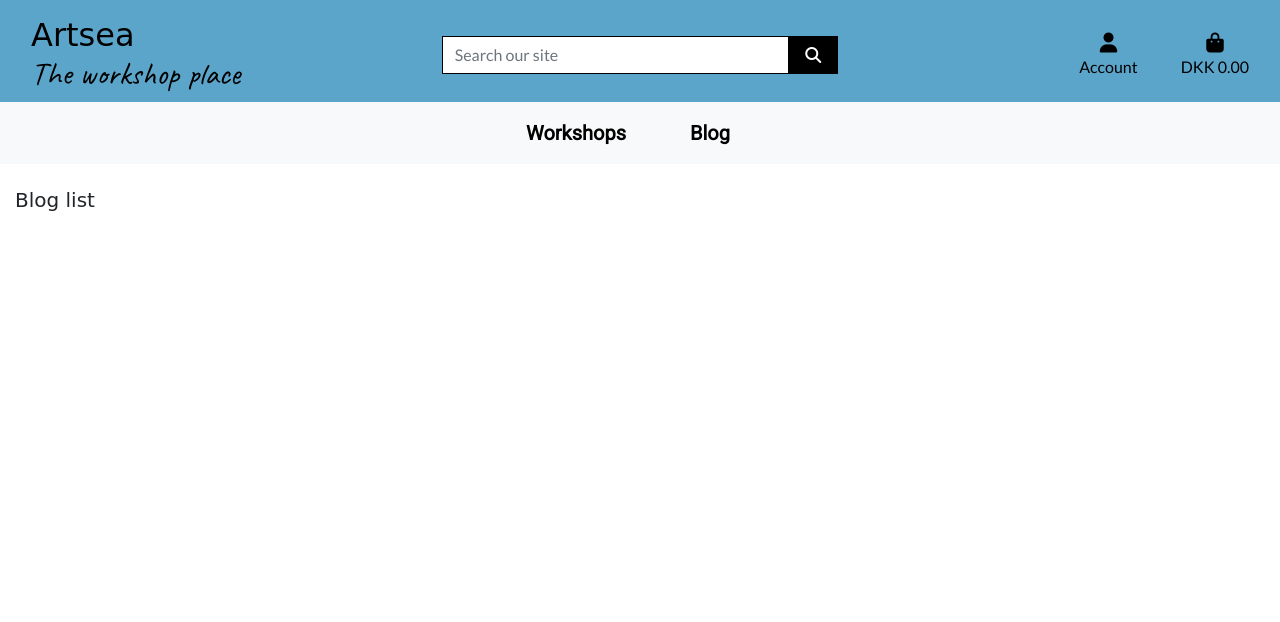
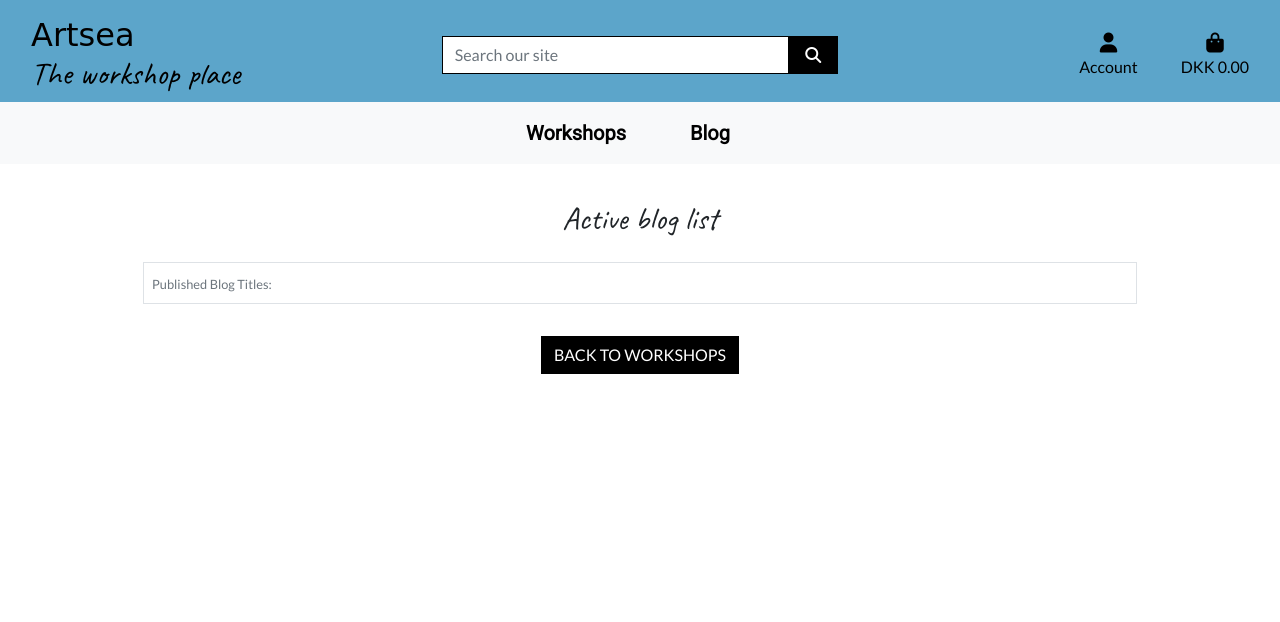
Before and after one commit to Anindita123-code/MS4-full-stack-artsea, a Django app: page /blog/ in a window 1280 px wide. Shown: the top 622 px of the page. Run offline with Django 3.2, Linux system fonts and the light colour scheme; data that the repository does not hold is empty; some libraries are stand-ins or nearby versions; some web fonts are replaced.

Commit message:
showing a list of active blogs which can be pulled out using the navbar

```diff
--- a/blog/templates/blog/blog_list.html
+++ b/blog/templates/blog/blog_list.html
@@ -2,35 +2,54 @@
 {% load static %}
 
 {% block page_header %}
-    <div class="container header-container-form">
+    <div class="container header-container-page">
         <div class="row">
             <div class="col"></div>
         </div>
     </div>
 {% endblock %}
 
-
 {% block content %}
     <div class="overlay"></div>
-<div class="container-fluid">
+    <div class="container">
         <div class="row">
-        <div class="col text-left mt-3">
-            <br><br><br>
-            <h2 class="form-title">Blog list</h2>
+            <div class="col">
+                <h2 class="logo-font-small mb-4 text-center">Active blog list</h2>
             </div>
         </div>
+
         <div class="row">
-        <div class="workshop-container col-10 offset-1">
-            <div class="row mt-1 mb-2">
-
+            <div class="col-12 col-lg-12">
+                <div class="order-confirmation-wrapper p-2 border">
+                    <div class="row">
+                        <div class="col">
+                            <small class="text-muted">Published Blog Titles:</small>
                         </div>
+                    </div>
+                     {% for item in blog_list.all %}
                     <div class="row">
-
+                        <div class="col-12 col-md-4 text-md-right">
+                            <a class="small mb-0 text-black font-weight-bold" href="#">
+                                {{ item.blog_title }}
+                            </a>
                         </div>
+                         <div class="col-md-2"></div>
+                        <div class="col-12 col-md-6 text-md-left">
+                            <p class="small mb-0 font-weight-bold">{{ item.blog_date }} </p>
+                        </div>
+                    </div>
+                    {% endfor %}
+                </div>
+            </div>
+        </div>
+        <br<br><br>
+        <div class="row">
+			<div class="col-12 col-lg-12 text-center">
+                <a href="{% url 'workshops' %}" class="btn btn-black rounded-0 my-2">
+                        BACK TO WORKSHOPS
+                </a>
 			</div>
 		</div>
     </div>
     <br><br><br>
 {% endblock %}
-{% block postloadjs %}
-{% endblock %}
--- a/blog/views.py
+++ b/blog/views.py
@@ -1,12 +1,22 @@
 from django.shortcuts import render, reverse, redirect, get_object_or_404
 from .forms import BlogForm
+from .models import Blog
 from django.contrib import messages
+from django.contrib.auth.decorators import login_required
 
 
 def blog_list(request):
-    return render(request, 'blog/blog_list.html')
+    blogs = Blog.objects.all()
+    template = 'blog/blog_list.html'
+
+    context = {
+        'blog_list': blogs,
+    }
+
+    return render(request, template, context)
 
 
+@login_required
 def add_blog(request):
     if request.method == 'POST':
         form_data = {
--- a/checkout/static/checkout/css/checkout.css
+++ b/checkout/static/checkout/css/checkout.css
@@ -50,7 +50,7 @@ select option[value=""]{
     left: 0;
     width: 100%;
     height: 100%;
-    background: rgba(114, 80, 109, 0.85) !important;
+    /* background: rgba(114, 80, 109, 0.85) !important; */
     z-index: 9999;
 }
 
@@ -60,6 +60,7 @@ select option[value=""]{
     justify-content: center;
     margin: 0;
     height: 100%;
+    color: #5ca5ca;
 }
 
 .fieldset-label{
```
Lines whose indentation alone changed are shown as unchanged.
